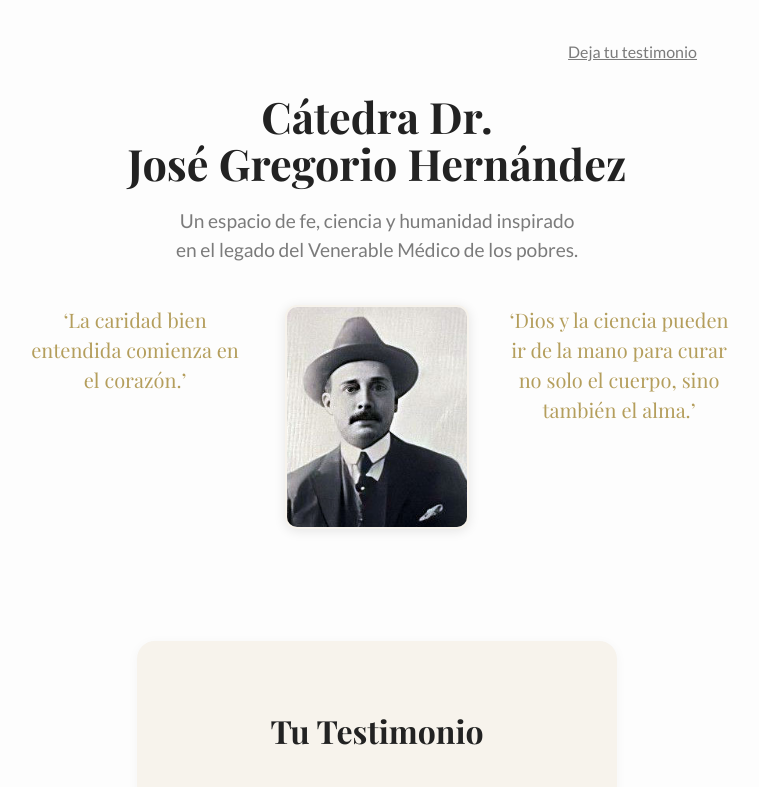
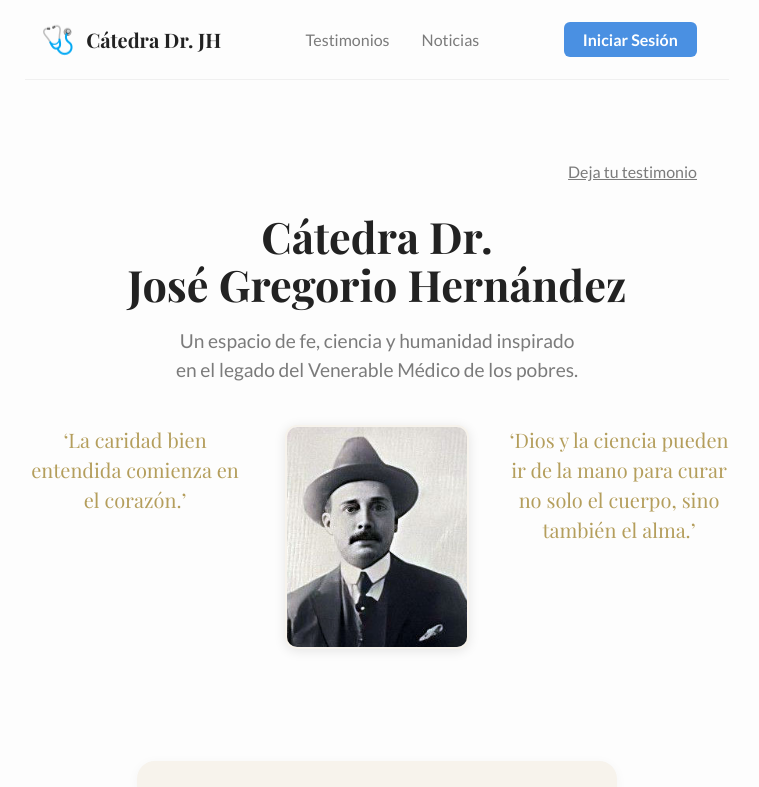
Before and after one commit to Mendozafj/dr-jh, a React (Vite) app in the folder frontend/: page / in a window 1280 px wide. Shown: the top 787 px of the page, without its empty margins (263-1022 px from the left). Built offline with nearby package versions, Linux system fonts and the light colour scheme.

Commit message:
nuevo navbar

```diff
--- a/frontend/src/App.css
+++ b/frontend/src/App.css
@@ -209,3 +209,85 @@ body {
   gap: 1.5rem;
   margin-top: 1.5rem;
 }
+
+.navbar {
+  width: 100%;
+  max-width: 1000px;
+  margin: 0 auto 2.5rem auto;
+  display: flex;
+  align-items: center;
+  justify-content: space-between;
+  padding: 1.2rem 2rem 1.2rem 1rem;
+  background: var(--color-ivory);
+  box-sizing: border-box;
+  border-bottom: 1px solid #f0f0f0;
+}
+
+.navbar-left {
+  display: flex;
+  align-items: center;
+  gap: 0.7rem;
+}
+
+.navbar-logo {
+  font-size: 1.7rem;
+}
+
+.navbar-title {
+  font-family: 'Playfair Display', serif;
+  font-size: 1.25rem;
+  font-weight: 700;
+  color: #222;
+}
+
+.navbar-links {
+  display: flex;
+  gap: 2rem;
+  list-style: none;
+  margin: 0;
+  padding: 0;
+}
+
+.navbar-links li a {
+  color: var(--color-gray);
+  text-decoration: none;
+  font-size: 1rem;
+  font-family: 'Lato', 'Inter', Arial, sans-serif;
+  transition: color 0.2s;
+}
+
+.navbar-links li a:hover {
+  color: var(--color-blue);
+}
+
+.navbar-login {
+  background: var(--color-blue);
+  color: #fff;
+  border: none;
+  border-radius: 6px;
+  padding: 0.5rem 1.2rem;
+  font-size: 1rem;
+  font-family: 'Lato', 'Inter', Arial, sans-serif;
+  font-weight: 600;
+  cursor: pointer;
+  transition: background 0.2s;
+}
+
+.navbar-login:hover {
+  background: #3576b8;
+}
+
+@media (max-width: 700px) {
+  .navbar {
+    flex-direction: column;
+    align-items: flex-start;
+    gap: 0.7rem;
+    padding: 1rem 0.5rem 1rem 0.5rem;
+  }
+  .navbar-links {
+    gap: 1.2rem;
+  }
+  .navbar-title {
+    font-size: 1.1rem;
+  }
+}
--- a/frontend/src/App.jsx
+++ b/frontend/src/App.jsx
@@ -1,6 +1,7 @@
 import './App.css';
 import TestimoniosCRUD from './components/TestimoniosCRUD';
 import drJGH from './assets/dr-jh.jpg';
+import Navbar from './components/Navbar';
 
 function App() {
   const scrollToForm = (e) => {
@@ -13,6 +14,7 @@ function App() {
 
   return (
     <div className="main-container">
+      <Navbar />
       <header className="header">
         <div className="header-actions" style={{textAlign: 'right', marginRight: '2rem', fontSize: '1rem'}}>
           <a href="#formulario-testimonio" onClick={scrollToForm} style={{color: '#7B7B7B', textDecoration: 'underline', cursor: 'pointer'}}>Deja tu testimonio</a>
--- /dev/null
+++ b/frontend/src/components/Navbar.jsx
@@ -0,0 +1,17 @@
+import React from 'react';
+
+export default function Navbar() {
+  return (
+    <nav className="navbar">
+      <div className="navbar-left">
+        <span className="navbar-logo" role="img" aria-label="logo">🩺</span>
+        <span className="navbar-title">Cátedra Dr. JH</span>
+      </div>
+      <ul className="navbar-links">
+        <li><a href="#testimonios">Testimonios</a></li>
+        <li><a href="#noticias">Noticias</a></li>
+      </ul>
+      <button className="navbar-login" type="button">Iniciar Sesión</button>
+    </nav>
+  );
+}
```
Also changed, not shown: frontend/src/assets/dr-jose-gregorio-hernandez.jpg (deleted).
